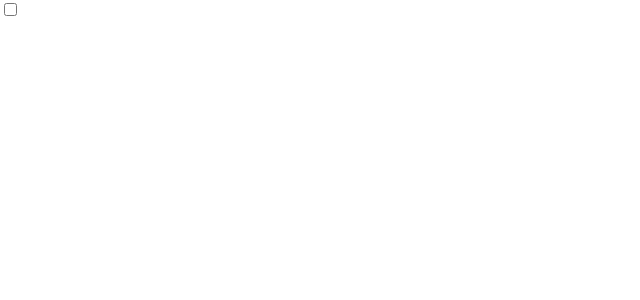
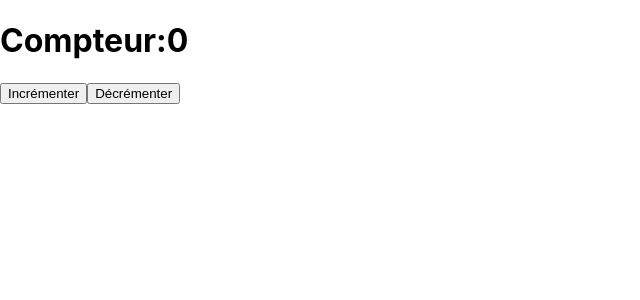
Before and after one commit to hayetmnasrighabri/formreact, a React (Create React App) app: page / in a window 1280 px wide. Shown: the top 300 px of the page, without its empty margins (0-640 px from the left). Built offline with nearby package versions, Linux system fonts and the light colour scheme.

Commit message:
Le hook personnalisé useIncrement

```diff
--- a/src/App.js
+++ b/src/App.js
@@ -1,18 +1,14 @@
-//import React, {useState} from 'react';
-import useToggle from './hooks/useToggle';
+import React from 'react'
+import useIncrement from './hooks/useIncrement'
 function App() {
-  const [checked, toggleCheck] = useToggle()
-
+  const [count, increment, decrement]=useIncrement(0)
   return (
     <div>
-      <input
-        type="checkbox"
-        checked={checked}
-        onChange={toggleCheck}
-      />
-      {checked && 'je suis coché'}
+      <h1>Compteur:{count}</h1>
+      <button onClick={increment}>Incrémenter</button>
+      <button onClick={decrement}>Décrémenter</button>
     </div>
-  );
+  )
 }
 
-export default App;
+export default App
--- /dev/null
+++ b/src/hooks/useIncrement.js
@@ -0,0 +1,12 @@
+import React, { useState } from 'react'
+
+function useIncrement(initialValue=0) {
+    const [state, setState]=useState(initialValue)
+    const increment=()=>setState(state+1)
+    const decrement=()=>setState(state-1)
+  return (
+    [state, increment, decrement]
+  )
+}
+
+export default useIncrement
```
